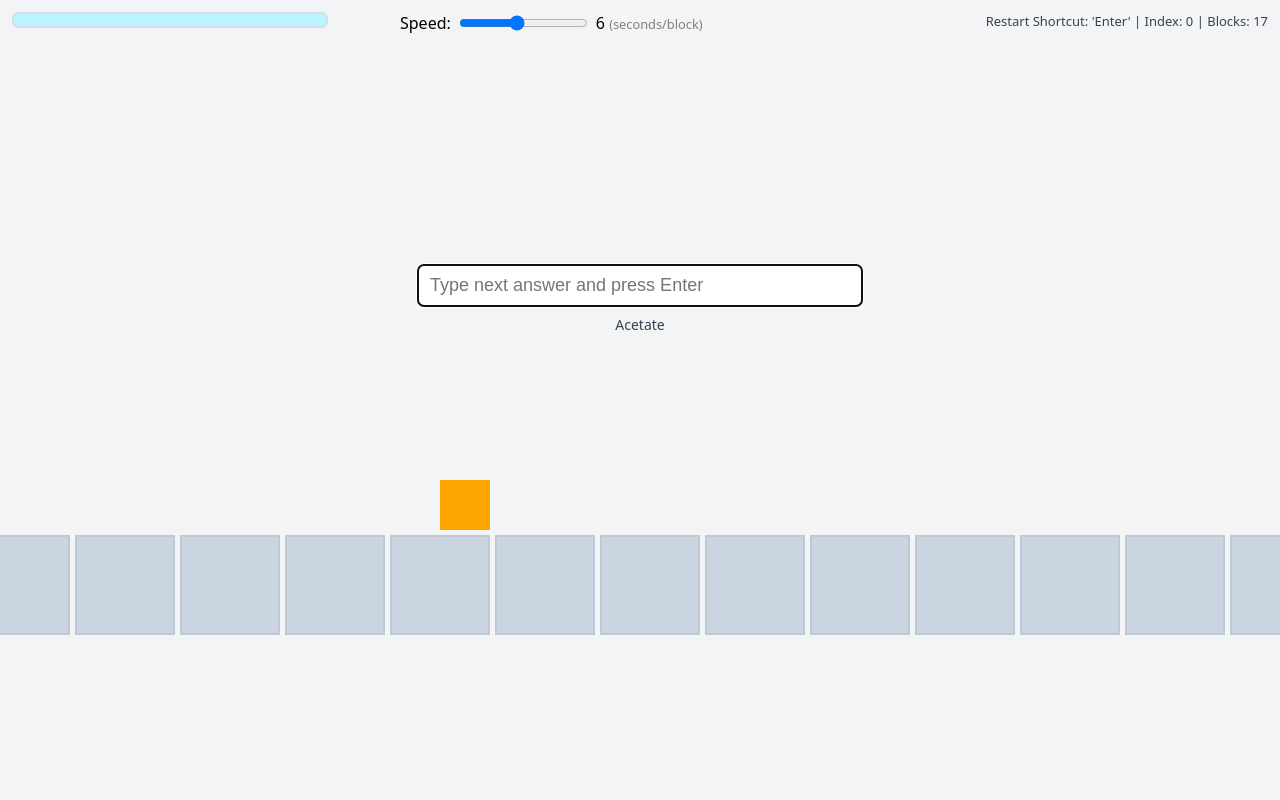
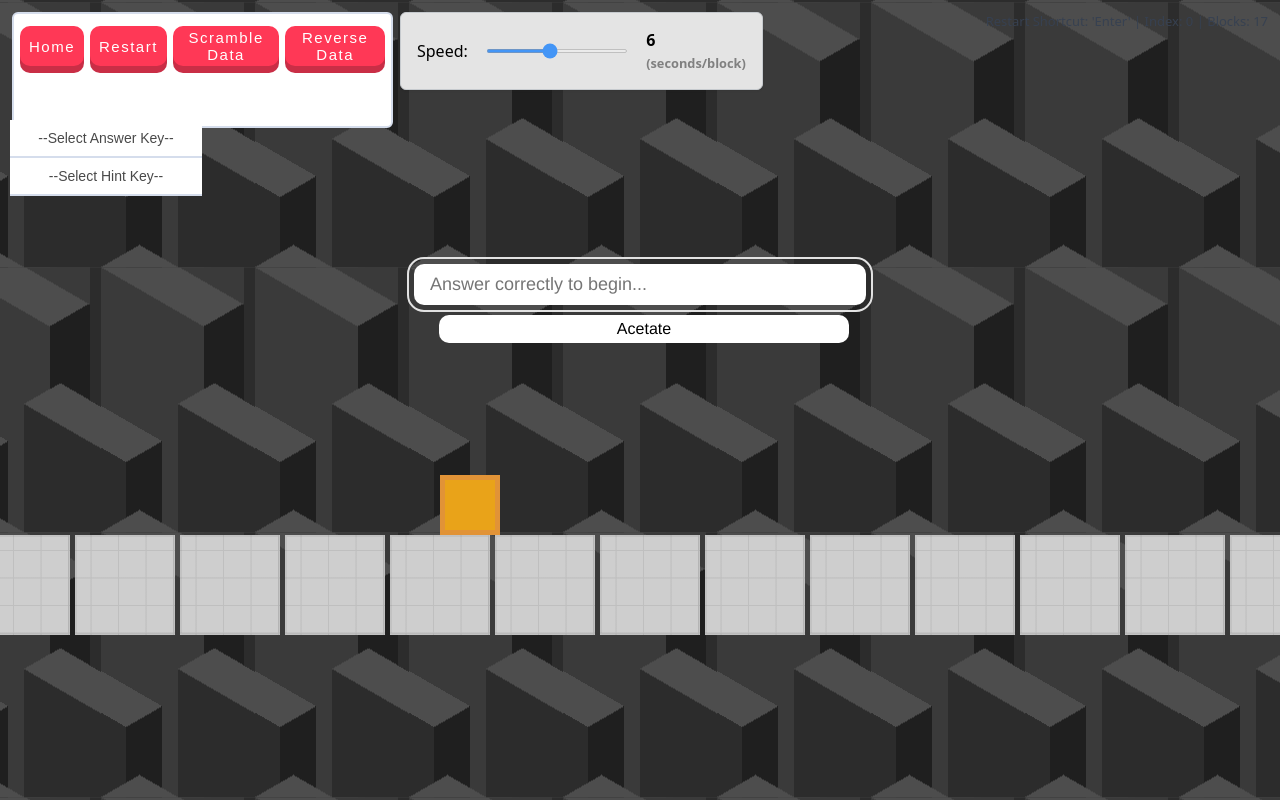
Before and after one commit to My-Chemistry-Romance/My-Chemistry-Romance.github.io, a plain HTML site: page CHEMISTRY-RUNNER.html in a window 1280 px wide. Drawn offline with Linux system fonts and the light colour scheme.

Commit message:
Update CHEMISTRY-RUNNER.html

```diff
--- a/CHEMISTRY-RUNNER.html
+++ b/CHEMISTRY-RUNNER.html
@@ -15,21 +15,70 @@
         width: 100%;
         height: 100%;
         overflow: hidden;
-        background: #f3f4f6;
+        /* background: #f3f4f6; */
         font-family: system-ui, Segoe UI, Roboto, Arial;
+        /* From Uiverse.io by csemszepp */
+          /* --s: 200px;
+        --c1: #1d1d1d;
+        --c2: #4e4f51;
+        --c3: #3c3c3c;
+        background: repeating-conic-gradient(
+              from 30deg,
+              #0000 0 120deg,
+              var(--c3) 0 180deg
+            )
+            calc(0.5 * var(--s)) calc(0.5 * var(--s) * 0.577),
+          repeating-conic-gradient(
+            from 30deg,
+            var(--c1) 0 60deg,
+            var(--c2) 0 120deg,
+            var(--c3) 0 180deg
+          );
+        background-size: var(--s) calc(var(--s) * 0.577); */
+        /* Adapted From Uiverse.io by FColombati */
+        overflow: hidden;
+        background-repeat: repeat;
+        background-position: 50% 50%;
+        background-size: 154px 265px;
+        background-image:
+            conic-gradient(from 0deg at 92.66% 50%, #2c2c2c 0 120deg, #0000 0 100%),
+            conic-gradient(from -60deg at 81.66% 10.25%, #3a3a3a 0 180deg, #0000 0 100%),
+            conic-gradient(from -60deg at 66.66% 22.25%, #4d4d4d 0 120deg, #0000 0 100%),
+            conic-gradient(from 0deg at 71.66% 43%, #1f1f1f 0 120deg, #0000 0 100%),
+            conic-gradient(from 0deg at 66.66% 45.95%, #1f1f1f 0 60deg, #0000 0 100%),
+            conic-gradient(from 120deg at 25% 91.5%, #4d4d4d 0 120deg, #0000 0 100%),
+            conic-gradient(from 180deg at 16% 73.5%, #2c2c2c 0 120deg, #0000 0 100%),
+            conic-gradient(from 180deg at 16% 73.5%, #2c2c2c 0 120deg, #0000 0 100%),
+            conic-gradient(from 180deg at 16% 73.5%, #2c2c2c 0 120deg, #0000 0 100%),
+            conic-gradient(from 180deg at 16% 73.5%, #2c2c2c 0 120deg, #0000 0 100%),
+            conic-gradient(from 180deg at 39.5% 65.65%, #1f1f1f 0 60deg, #4d4d4d 0 120deg, #0000 0 100%),
+            conic-gradient(from 180deg at 39.5% 65.65%, #1f1f1f 0 60deg, #4d4d4d 0 120deg, #0000 0 100%),
+            conic-gradient(from 180deg at 39.5% 65.65%, #1f1f1f 0 60deg, #4d4d4d 0 120deg, #0000 0 100%),
+            conic-gradient(from 180deg at 39.5% 65.65%, #1f1f1f 0 60deg, #4d4d4d 0 120deg, #0000 0 100%),
+            conic-gradient(from 60deg at 50% 51.5%, #4d4d4d 0 60deg, #2c2c2c 0 120deg, #3a3a3a 0 100%);
+          background-color: #0a0a0a;
       }
+
+
+
       .character {
         position: absolute;
         width: 50px;
         height: 50px;
         left: calc(50% - 200px);
-        top: 60vh;
+        top: calc(60vh - 5px);
         transition: top 0.35s ease-in;
       }
       .char-box {
         width: 50px;
         height: 50px;
-        background: orange;
+        background: rgb(233, 163, 25);
+        border-top: 5px solid rgb(225 147 55);
+        border-bottom: 5px solid rgb(225 147 55);
+        border-left: 5px solid rgb(225 147 55);
+        border-right: 5px solid rgb(225 147 55);
+
+
       }
       .strip {
         position: absolute;
@@ -43,7 +92,7 @@
         position: absolute;
         width: 100px;
         height: 100px;
-        background: #cbd5e1;
+        /* background: #cbd5e1; */
         border: 2px solid rgba(0, 0, 0, 0.06);
         box-sizing: border-box;
         display: flex;
@@ -51,6 +100,13 @@
         justify-content: center;
         font-size: 14px;
         user-select: none;
+        /* From Uiverse.io by kennyotsu-monochromia */
+        --color: #bfbfbf;
+        background-color: #cecece;
+        background-image: linear-gradient(0deg, transparent 24%, var(--color) 25%, var(--color) 26%, transparent 27%,transparent 74%, var(--color) 75%, var(--color) 76%, transparent 77%,transparent),
+            linear-gradient(90deg, transparent 24%, var(--color) 25%, var(--color) 26%, transparent 27%,transparent 74%, var(--color) 75%, var(--color) 76%, transparent 77%,transparent);
+        background-size: 55px 55px;
+        /*  */
         /* animate vertical movement */
         transition: transform 0.35s ease-out;
         transform: translateY(100vh);
@@ -69,11 +125,26 @@
         border: 1px solid #cbd5e1;
         border-radius: 6px;
       }
+      /* .hint {
+        margin-top: 8px;
+        color: white;
+        color: #374151;
+        font-size: 18px;
+        font-family: Georgia, 'Times New Roman', Times, serif;
+      } */
+
       .hint {
-        margin-top: 8px;
-        color: #374151;
-        font-size: 14px;
+        border-radius: 10px;
+        border: 0;
+        font-family: 'Helvetica Neue', sans-serif;
+        background-color: #ffffff;
+        padding: 5px;
+        margin-top: 10px;
+        margin-left: 25px;
+        width: 400px;
       }
+
+
       .status {
         position: absolute;
         right: 12px;
@@ -85,19 +156,21 @@
         position: absolute;
         left: 12px;
         top: 12px;
-        width: 300px;
-        background: oklab(93.4% -0.05228 -0.02939);
+        width: 365px;
+        background: oklab(100% 0 -0.00011);
         border: 2px solid #d5ddec;
         padding: 10px;
+        padding-top: 20px;
         border-radius: 6px;
         overflow: hidden;
-        height: 0px;
+        height: 100px;
+        /* height: 0px;  */
+        padding-top: 100px;
         transition: width 0.3s ease, height 0.3s ease;
         padding: 6px;
       }
       .panel:hover {
         height: 100px;
-        width: 500px;  /* full size */
       }
 
       textarea {
@@ -115,80 +188,126 @@
         margin-top: 6px;
       }
 
-      /* untested */
-      #inpageModal.modal {
-        display: none;
-        position: fixed;
-        inset: 0;
-        z-index: 1000;
+
+
+
+
+
+      .underline-select {
+        position: relative;
+        text-align: center;
+        top: 15%;
+        left: 10px;
+        display: block;
+        width: 15%;
+        padding: 10px;
+        font-size: 14px;
+        color: #494949;            /* gray-500 */
+        background: white;
+        border-bottom: 2px solid #d5ddec;
+        border-top: none;
+        border-left: none;
+        border-right: none;
+
+        appearance: none;
       }
-      #inpageModal.show {
-        display: block;
+      .underline-select:focus {
+        outline: none;
+        border-bottom-color: #9ca3af; /* gray-400 */
       }
-      .modal-overlay {
-        position: absolute;
-        inset: 0;
-        background: rgba(0, 0, 0, 0.45);
-      }
-      .modal-panel {
-        position: relative;
-        width: 360px;
-        max-width: calc(100% - 32px);
-        margin: 10vh auto;
-        background: #fff;
-        border-radius: 8px;
-        padding: 18px;
-        box-shadow: 0 8px 24px rgba(0, 0, 0, 0.2);
-        transform: translateY(0);
-      }
-      .modal-close {
-        position: absolute;
-        right: 8px;
-        top: 8px;
+
+
+      /* Based on element From Uiverse.io by absoluteSTrange */
+      .menu-button {
+        padding: 3px 9px;
+        border-radius: 10px;
         border: 0;
-        background: transparent;
-        font-size: 22px;
+        background-color: rgb(255, 56, 86);
+        letter-spacing: 1.5px;
+        font-size: 15px;
+        transition: all 0.3s ease;
+        box-shadow: rgb(201, 46, 70) 0px 7px 0px 0px;
+        color: hsl(0, 0%, 100%);
         cursor: pointer;
       }
-      .modal-buttons {
-        display: grid;
-        grid-template-columns: 1fr;
-        gap: 10px;
-        margin-top: 8px;
+      .menu-button:hover {
+        box-shadow: rgb(201, 46, 70) 0px 7px 0px 0px;
       }
-      @media (min-width: 520px) {
-        .modal-buttons {
-          grid-template-columns: 1fr 1fr;
-        }
+      .menu-button:active {
+        background-color: rgb(255, 56, 86);
+        box-shadow: rgb(201, 46, 70) 0px 0px 0px 0px;
+        transform: translateY(5px);
+        transition: 200ms;
       }
-      .rect-btn {
-        display: inline-flex;
+
+      /* From Uiverse.io by cohencoo */
+      #input {
+        border-radius: 10px;
+        outline: 2px solid #e2e2e2;     /* outline: 2px solid #FEBF00; */
+        border: 0;
+        font-family: 'Helvetica Neue', sans-serif;
+        background-color: #ffffff;
+        outline-offset: 3px;
+        padding: 10px 1rem;
+        transition: 0.25s;
+      }
+      #input:focus {
+        outline-offset: 5px;
+        background-color: #fff
+      }
+
+
+      /* From Uiverse.io by satisshTechie */
+      #speedSlider {
+        width: 100%;
+        height: 4px;
+        border-radius: 5px;
+        background: #D5DBE1;
+        outline: none;
+        opacity: 0.7;
+        -webkit-transition: .2s;
+        transition: opacity .2s;
+      }
+      #speedSlider::-webkit-slider-thumb {
+        appearance: none;
+        width: 15px;
+        height: 15px;
+        border-radius: 50%;
+        background-color: #000000;
+        cursor: pointer;
+        transition: 0.3s ease-in-out;
+      }
+      #speedSlider:hover {
+        box-shadow: 0px 0px 0px 8px rgba(0, 0, 0, 0.16);
+        transition: 0.1s ease-in-out;
+      }
+      #speedSlider::-moz-range-thumb {
+        width: 15px;
+        height: 15px;
+        border-radius: 50%;
+        background-color: #000000;
+        cursor: pointer;
+      }
+      #speedSliderDiv {
+        position: absolute;
+        top: 12px;
+        left: 400px;
+        align-items: center;
+        gap: 6px;
+        background-color: #e4e4e4;
+        display: flex;
         align-items: center;
         justify-content: center;
-        padding: 12px 14px;
+        gap: 1rem;
+        padding: 1rem;
         border-radius: 6px;
-        border: 1px solid #d1d5db;
-        background: #111;
-        color: #fff;
-        cursor: pointer;
+        border: 1px solid #C6CACE;
+        box-shadow: 0px 1px 2px 0px #1F1E241F;
+      }
+      #speedValue {
         font-weight: 600;
-        user-select: none;
       }
-      .rect-btn:active {
-        transform: translateY(1px);
-      }
-      .sr-only {
-        position: absolute;
-        width: 1px;
-        height: 1px;
-        padding: 0;
-        margin: -1px;
-        overflow: hidden;
-        clip: rect(0, 0, 0, 0);
-        white-space: nowrap;
-        border: 0;
-      }
-      /* untested */
+
     </style>
   </head>
   <body>
@@ -199,11 +318,13 @@
 
       <div id="strip" class="strip"></div>
 
+
+      <!-- From Uiverse.io by cohencoo -->
       <form id="form" class="ui" autocomplete="off">
         <input
           id="input"
           class="inp"
-          placeholder="Type next answer and press Enter"
+          placeholder="Answer correctly to begin..."
           autofocus
         />
         <div id="hint" class="hint"></div>
@@ -213,87 +334,50 @@
 
       <div class="panel">
         <div style="display: flex; gap: 6px; margin-top: 6px">
-          <button onclick="location.href='index.html'">Home</button>
-          <input type="button" id="restartBtn" value="Restart" />
-          <button onclick="ScrambleData()">Scramble Data</button>
-          <button onclick="ReverseData()">Reverse Data</button>
-          <button onclick="setData(Element_Symbols, Element_Names);">
-            Element Symbols → Element Names
-          </button>
-          <button id="openPopupBtn" type="button">Open Menu</button>
+          <button onclick="location.href='index.html'" class="menu-button">Home</button>
+          <input type="button" id="restartBtn" value="Restart" class="menu-button" />
+          <button class="menu-button" onclick="ScrambleData()">Scramble Data</button>
+          <button class="menu-button" onclick="ReverseData()">Reverse Data</button>
         </div>
       </div>
-      <div style="position: absolute; top: 12px; left: 400px; display: flex; align-items: center; gap: 6px;">
+      <div id="speedSliderDiv">
         <label for="speedSlider">Speed:</label>
         <input type="range" id="speedSlider" min="1" max="10" value="5">
         <span id="speedValue">5</span>
       </div>
 
-      <div
-        id="inpageModal"
-        class="modal"
-        role="dialog"
-        aria-modal="true"
-        aria-hidden="true"
-      >
-        <div class="modal-overlay" data-close></div>
-        <div class="modal-panel" role="document" aria-labelledby="modalTitle">
-          <button class="modal-close" aria-label="Close" data-close>
-            &times;
-          </button>
-          <h2 id="modalTitle" class="sr-only">Quick Actions</h2>
-          <div class="modal-buttons">
-            <button class="rect-btn" onclick="setData(Element_Names, Element_Symbols);">Element Symbols → Element Names</button>
-            <button class="rect-btn" onclick="setData(Element_Symbols, Element_Names);">Element Names → Element Symbols</button>
-            <button class="rect-btn" onclick="setData(Element_Atomic_Numbers, Element_Symbols);">Element Symbols → Element Atomic Numbers</button>
-            <button class="rect-btn" onclick="setData(Element_Atomic_Masses, Element_Symbols);">Element Symbols → Element Atomic Masses</button>
-            <button class="rect-btn" onclick="setData(Common_Polyatomic_Ions_Formulas, Common_Polyatomic_Ions_Names);">Polyatomic Ion Names → Formulas</button>
-            <button class="rect-btn" onclick="setData(Common_Polyatomic_Ions_Names, Common_Polyatomic_Ions_Formulas);">Polyatomic Ion Formulas → Names</button>
-          </div>
-        </div>
-      </div>
+
+
+
+
+      <select id="Select_Answer_Key" class="underline-select" onchange="handleOption()">
+        <option value="">--Select Answer Key--</option>
+        <option value="Element_Names">Element Names</option>
+        <option value="Element_Symbols">Element Symbols</option>
+        <option value="Element_Atomic_Numbers">Element Atomic Numbers</option>
+        <option value="Element_Atomic_Masses">Element Atomic Masses</option>
+        <option value="Common_Polyatomic_Ions_Names">Common Polyatomic Ions Names</option>
+        <option value="Common_Polyatomic_Ions_Formulas">Common Polyatomic Ions Formulas</option>
+      </select>
+      <select id="Select_Hint_Key" class="underline-select" onchange="handleOption()">
+        <option value="">--Select Hint Key--</option>
+        <option value="Element_Names">Element Names</option>
+        <option value="Element_Symbols">Element Symbols</option>
+        <option value="Element_Atomic_Numbers">Element Atomic Numbers</option>
+        <option value="Element_Atomic_Masses">Element Atomic Masses</option>
+        <option value="Common_Polyatomic_Ions_Names">Common Polyatomic Ions Names</option>
+        <option value="Common_Polyatomic_Ions_Formulas">Common Polyatomic Ions Formulas</option>
+      </select>
+
+
+
     </div>
 
     <script>
-      const modal = document.getElementById("inpageModal");
-      const opener = document.getElementById("openPopupBtn");
-
-      function showModal() {
-        modal.classList.add("show");
-        modal.setAttribute("aria-hidden", "false");
-        const first = modal.querySelector(".rect-btn");
-        if (first) first.focus();
-        document.addEventListener("keydown", onKey);
-      }
-      function hideModal() {
-        modal.classList.remove("show");
-        modal.setAttribute("aria-hidden", "true");
-        opener.focus();
-        document.removeEventListener("keydown", onKey);
-      }
-      function onKey(e) {
-        if (e.key === "Escape") hideModal();
-      }
-      opener.addEventListener("click", showModal);
-      modal.addEventListener("click", function (e) {
-        if (
-          e.target.matches("[data-close]") ||
-          e.target === modal.querySelector(".modal-overlay")
-        )
-          hideModal();
-      });
 
 
       // ############ DATA ############
-
-      const DataOptions = [
-        "Element_Names",
-        "Element_Symbols",
-        "Element_Atomic_Numbers",
-        "Element_Atomic_Masses",
-      ];
-
-      const Element_Names = [
+      window.Element_Names = [
         "Hydrogen",
         "Helium",
         "Lithium",
@@ -413,7 +497,7 @@
         "Tennessine",
         "Oganesson",
       ];
-      const Element_Symbols = [
+      window.Element_Symbols = [
         "H",
         "He",
         "Li",
@@ -535,7 +619,7 @@
       ];
 
       // --- yet to be verified --- //
-      const Element_Atomic_Numbers = [
+      window.Element_Atomic_Numbers = [
         "1",
         "2",
         "3",
@@ -655,7 +739,7 @@
         "117",
         "118",
       ];
-      const Element_Atomic_Masses = [
+      window.Element_Atomic_Masses = [
         "1.008",
         "4.0026",
         "6.94",
@@ -777,7 +861,7 @@
       ];
       // --- yet to be verified --- //
       //
-      const Common_Polyatomic_Ions_Names = [
+   window.Common_Polyatomic_Ions_Names = [
         "Acetate",
         "Carbonate",
         "Hydroxide",
@@ -798,7 +882,7 @@
         "Peroxide",
         "Iodate",
       ];
-      const Common_Polyatomic_Ions_Formulas = [
+      window.Common_Polyatomic_Ions_Formulas = [
         "C2H3O2 MINUS ONE",
         "CO3 MINUS TWO",
         "OH MINUS ONE",
@@ -848,6 +932,26 @@
       // ############ CONFIG ############
 
       // ############# - CONTROLS - ##############
+      function handleOption() {
+        const Select_Hint_Key = document.getElementById("Select_Hint_Key");
+        const Select_Answer_Key = document.getElementById("Select_Answer_Key");
+
+        if (Select_Hint_Key.value !== "" && Select_Answer_Key.value !== "") {
+          setData(Select_Answer_Key.value, Select_Hint_Key.value);
+
+          // const HK = window[Select_Hint_Key.value];
+          // const AK = window[Select_Answer_Key.value];
+
+          // if (Array.isArray(HK) && Array.isArray(AK)) {
+          //   setData(AK, HK);
+          //   console.log("handleOption - Changed Data");
+          // } else {
+          //   console.error("handleOption - Invalid sources:", HK, AK);
+          // }
+        }
+      }
+
+
       const speedSlider = document.getElementById("speedSlider");
       const speedValue = document.getElementById("speedValue");
       let val = 11 - Number(speedSlider.value);
@@ -933,13 +1037,6 @@
       }
 
 
-
-      function OrderData() {
-        console.log(answerKey);
-        answerKey.splice(0, answerKey.length, ...Element_Names.slice());
-        hintBook.splice(0, hintBook.length, ...Element_Symbols.slice());
-        console.log(answerKey);
-      }
       // ############# - CONTROLS - ##############
 
       // ############# - Variables - ##############
@@ -1067,8 +1164,6 @@
         blocks.forEach((b) => b.el.remove());
         blocks = [];
         nextId = 0;
-        //OrderData();
-
         initPlatform();
         preloadBlocksToCoverScreen();
       }
```
